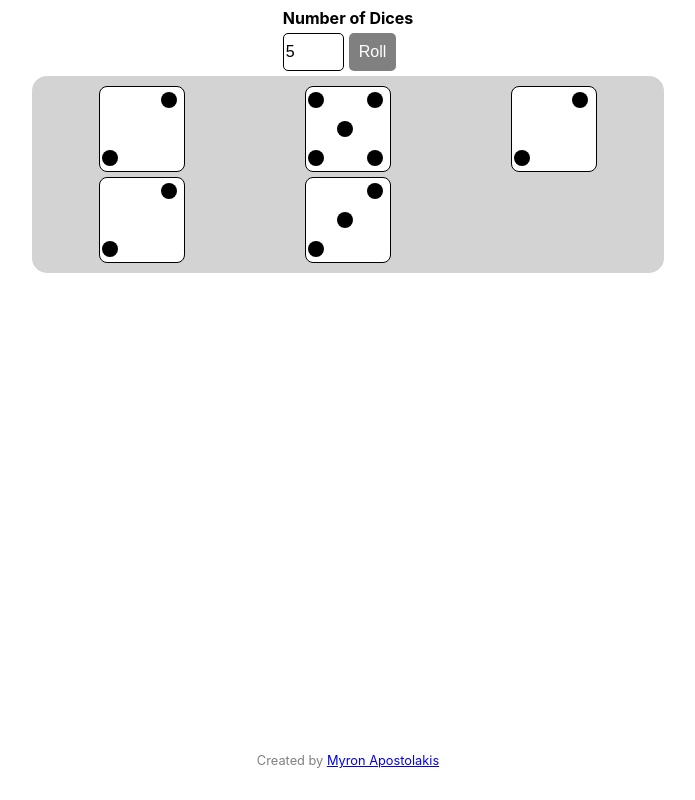
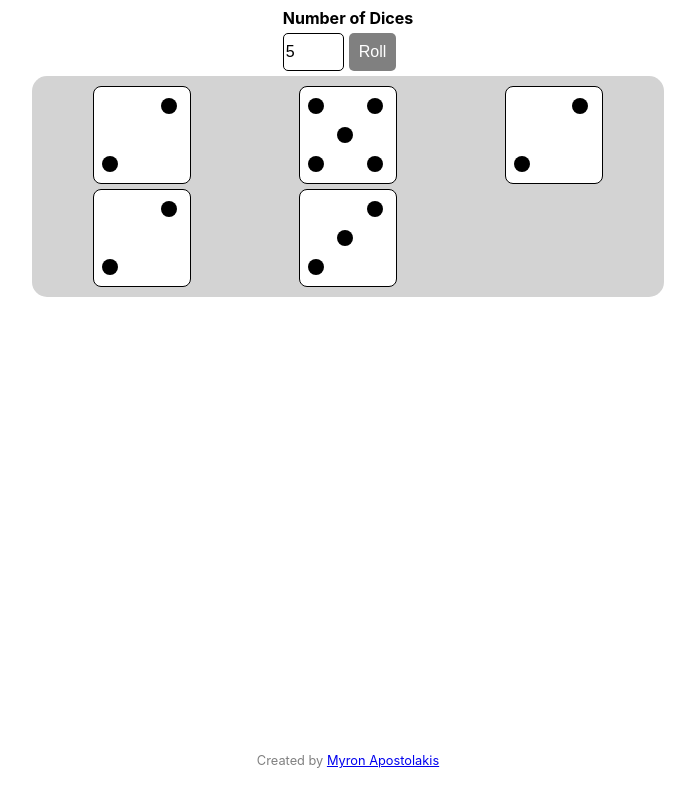
Before and after one commit to myapos/dice-roller, a Vue app: page / in a window 1280 px wide. Both pictures are taken after typing "5" into the empty fields and a click on the button "Roll". Shown: the whole page, without its empty margins (292-987 px from the left). Built offline with nearby package versions, Linux system fonts and the light colour scheme.

Commit message:
minor improvement

```diff
--- a/src/components/Dice.vue
+++ b/src/components/Dice.vue
@@ -163,7 +163,7 @@ const activeRoll = computed(() => {
     height: 5rem;
     border: .2px solid black;
     border-radius: 0.5rem;
-    padding: 2px;
+    padding: .5rem;
     display: grid;
     justify-content: center;
     align-items: center;
```
